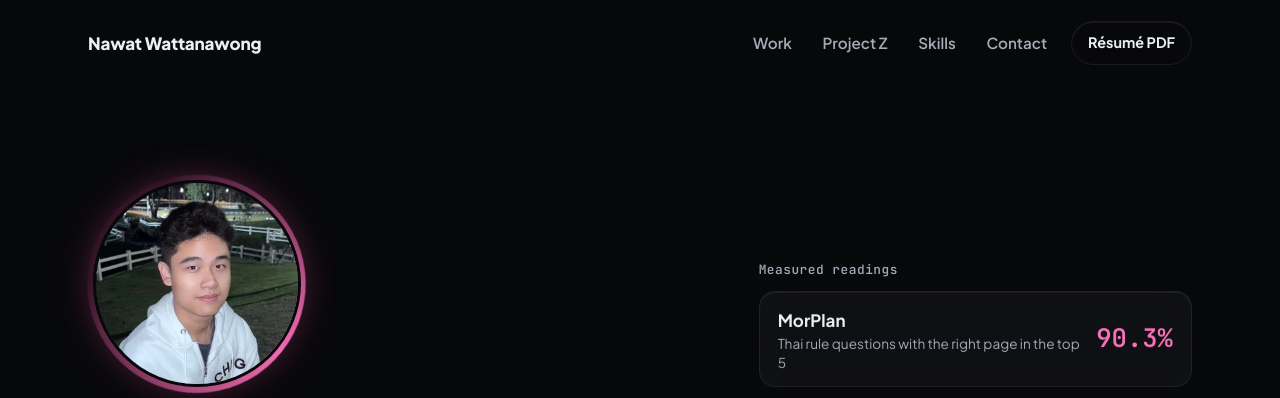
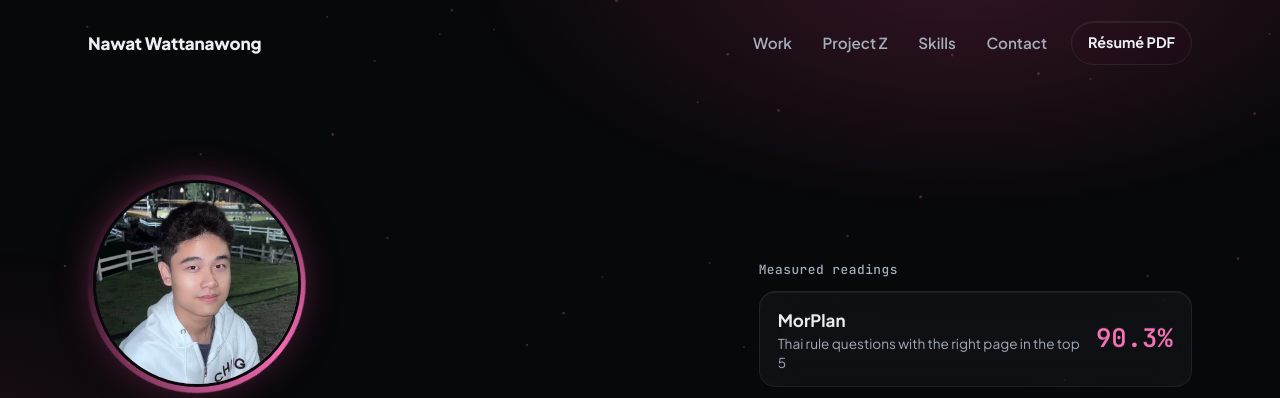
Before and after one commit to Vector033/Vector033.github.io, a plain HTML site: page index.html in a window 1280 px wide. Shown: the top 398 px of the page. Drawn offline with Linux system fonts and the light colour scheme.

Commit message:
Ambient particle canvas, count-up readings, scroll reveal; show background glow
Co-Authored-By: Claude Opus 5.5 <noreply@anthropic.com>

```diff
--- a/index.html
+++ b/index.html
@@ -20,6 +20,7 @@
   <link rel="icon" href="favicon.svg" type="image/svg+xml">
 </head>
 <body>
+  <canvas id="bg-canvas" aria-hidden="true"></canvas>
   <div class="cursor-dot" aria-hidden="true"></div>
   <div class="cursor-ring" aria-hidden="true"></div>
   <a class="skip" href="#work">Skip to projects</a>
--- a/main.js
+++ b/main.js
@@ -220,3 +220,99 @@
   tick();
   setInterval(tick, 15000);
 })();
+
+// Scroll motion: hero readings count up, sections rise in. Both skip reduced motion; content is visible without JS.
+(() => {
+  if (window.matchMedia('(prefers-reduced-motion: reduce)').matches) return;
+  const ease = (k) => 1 - Math.pow(1 - k, 3);
+
+  // "90.3%" counts 0 → 90.3; "164/172" counts the first number and keeps "/172".
+  const countUp = (el) => {
+    const m = el.textContent.match(/^(\d+(?:\.\d+)?)(.*)$/);
+    if (!m || parseFloat(m[1]) === 0) return;
+    const end = parseFloat(m[1]), dec = (m[1].split('.')[1] || '').length, rest = m[2], t0 = performance.now();
+    el.style.minWidth = `${el.offsetWidth}px`; // no width jitter while digits change
+    (function tick(now) {
+      const k = Math.min(1, (now - t0) / 1200);
+      el.textContent = (end * ease(k)).toFixed(dec) + rest;
+      if (k < 1) requestAnimationFrame(tick);
+    })(t0);
+  };
+  const counter = new IntersectionObserver((entries) => entries.forEach((e) => {
+    if (e.isIntersecting) { counter.unobserve(e.target); countUp(e.target); }
+  }), { threshold: 0.6 });
+  document.querySelectorAll('.g-num').forEach((n) => counter.observe(n));
+
+  const targets = document.querySelectorAll('section:not(.hero) > h2, section:not(.hero) > .kicker, section:not(.hero) > .lede, .flagship, .bento .card, .side, .circuit, .skill-grid > *, .contact-copy, .contact-list');
+  const reveal = new IntersectionObserver((entries) => entries.forEach((e) => {
+    if (!e.isIntersecting) return;
+    reveal.unobserve(e.target);
+    e.target.classList.add('revealed');
+    e.target.addEventListener('transitionend', () => e.target.style.removeProperty('--d'), { once: true }); // tilt reset shouldn't wait for the stagger
+  }), { rootMargin: '0px 0px -8% 0px' });
+  targets.forEach((el) => {
+    const i = [...el.parentElement.children].indexOf(el);
+    if (el.parentElement.matches('.bento, .skill-grid')) el.style.setProperty('--d', `${i * 70}ms`);
+    el.classList.add('reveal');
+    reveal.observe(el);
+  });
+})();
+
+// Ambient particles behind the page: slow drift, scroll parallax with inertia, a gentle push and faint links near the pointer.
+(() => {
+  const c = document.getElementById('bg-canvas');
+  const reduce = window.matchMedia('(prefers-reduced-motion: reduce)');
+  if (!c || reduce.matches) return;
+  const ctx = c.getContext('2d');
+  const LINK = 120, PUSH = 140;
+  let w = 0, h = 0, pts = [], mx = -1e4, my = -1e4, lastY = scrollY, drift = 0, raf = 0;
+
+  const size = () => {
+    const dpr = Math.min(window.devicePixelRatio || 1, 1.5);
+    w = innerWidth; h = innerHeight;
+    c.width = w * dpr; c.height = h * dpr;
+    ctx.setTransform(dpr, 0, 0, dpr, 0, 0);
+    const n = Math.min(80, Math.round((w * h) / 16000));
+    pts = Array.from({ length: n }, () => ({
+      x: Math.random() * w, y: Math.random() * h,
+      vx: (Math.random() - 0.5) * 0.16, vy: (Math.random() - 0.5) * 0.16, z: 0.4 + Math.random() * 0.6,
+    }));
+  };
+
+  const frame = () => {
+    drift += ((scrollY - lastY) - drift) * 0.08; // inertia: particles lag behind fast scrolls
+    lastY = scrollY;
+    ctx.clearRect(0, 0, w, h);
+    for (const p of pts) {
+      p.x += p.vx; p.y += p.vy - drift * 0.12 * p.z;
+      const dx = p.x - mx, dy = p.y - my, d = Math.hypot(dx, dy);
+      if (d < PUSH && d > 0.5) { const f = (1 - d / PUSH) * 0.8; p.x += (dx / d) * f; p.y += (dy / d) * f; }
+      if (p.x < -10) p.x = w + 10; else if (p.x > w + 10) p.x = -10;
+      if (p.y < -10) p.y = h + 10; else if (p.y > h + 10) p.y = -10;
+    }
+    ctx.lineWidth = 1;
+    for (let i = 0; i < pts.length; i++) {
+      const a = pts[i];
+      for (let j = i + 1; j < pts.length; j++) {
+        const b = pts[j], d = Math.hypot(a.x - b.x, a.y - b.y);
+        if (d > LINK) continue;
+        const near = Math.max(0, 1 - Math.hypot((a.x + b.x) / 2 - mx, (a.y + b.y) / 2 - my) / 220);
+        ctx.strokeStyle = `rgba(236, 72, 153, ${(1 - d / LINK) * (0.04 + near * 0.1)})`;
+        ctx.beginPath(); ctx.moveTo(a.x, a.y); ctx.lineTo(b.x, b.y); ctx.stroke();
+      }
+      ctx.fillStyle = `rgba(244, 114, 182, ${0.12 + a.z * 0.16})`;
+      ctx.beginPath(); ctx.arc(a.x, a.y, 0.6 + a.z, 0, 6.283); ctx.fill();
+    }
+    raf = requestAnimationFrame(frame);
+  };
+
+  const start = () => { if (!raf && !document.hidden && !reduce.matches) raf = requestAnimationFrame(frame); };
+  const stop = () => { cancelAnimationFrame(raf); raf = 0; };
+  size(); start();
+  let resizing = 0;
+  addEventListener('resize', () => { cancelAnimationFrame(resizing); resizing = requestAnimationFrame(size); });
+  addEventListener('pointermove', (e) => { mx = e.clientX; my = e.clientY; }, { passive: true });
+  document.addEventListener('pointerleave', () => { mx = my = -1e4; });
+  document.addEventListener('visibilitychange', () => (document.hidden ? stop() : start()));
+  reduce.addEventListener('change', () => { if (reduce.matches) { stop(); ctx.clearRect(0, 0, w, h); } });
+})();
--- a/styles.css
+++ b/styles.css
@@ -20,12 +20,12 @@
 }
 
 * { box-sizing: border-box; }
-html { scroll-behavior: smooth; scroll-padding-top: 24px; background: var(--bg0); }
+html { scroll-behavior: smooth; scroll-padding-top: 24px; background: linear-gradient(180deg, var(--bg0), var(--bg1)) var(--bg0); }
 @media (prefers-reduced-motion: reduce) { html { scroll-behavior: auto; } }
 
 body {
   margin: 0;
-  background: linear-gradient(180deg, var(--bg0), var(--bg1));
+  background: transparent; /* page colour lives on html so the fixed canvas and glow (negative z) show through */
   color: var(--text);
   font: 400 1.0625rem/1.65 var(--sans);
   -webkit-font-smoothing: antialiased;
@@ -309,3 +309,11 @@ h1 .role { display: block; margin-top: 14px; font-size: clamp(1.5rem, 3vw, 2.25r
   .tp dd { white-space: normal; }
   .actions .btn, .card .btn, .flagship .btn { width: 100%; }
 }
+
+/* ---------- ambient canvas + scroll reveal (main.js adds .reveal only when motion is allowed) ---------- */
+#bg-canvas { position: fixed; inset: 0; z-index: -2; width: 100%; height: 100%; pointer-events: none; }
+.reveal { opacity: 0; transform: translateY(16px); }
+.reveal.revealed {
+  opacity: 1; transform: none;
+  transition: opacity .7s cubic-bezier(0.16, 1, 0.3, 1) var(--d, 0ms), transform .7s cubic-bezier(0.16, 1, 0.3, 1) var(--d, 0ms);
+}
```
Also changed, not shown: 1 other file.
